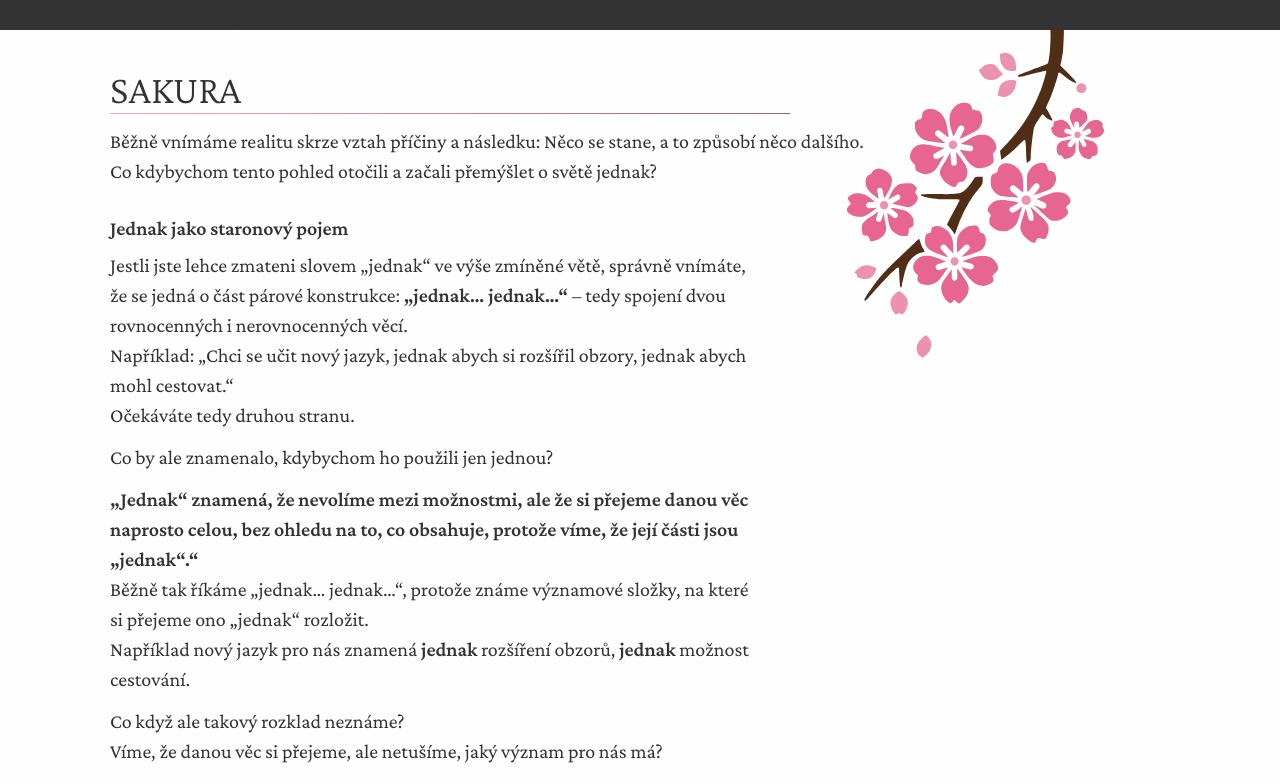
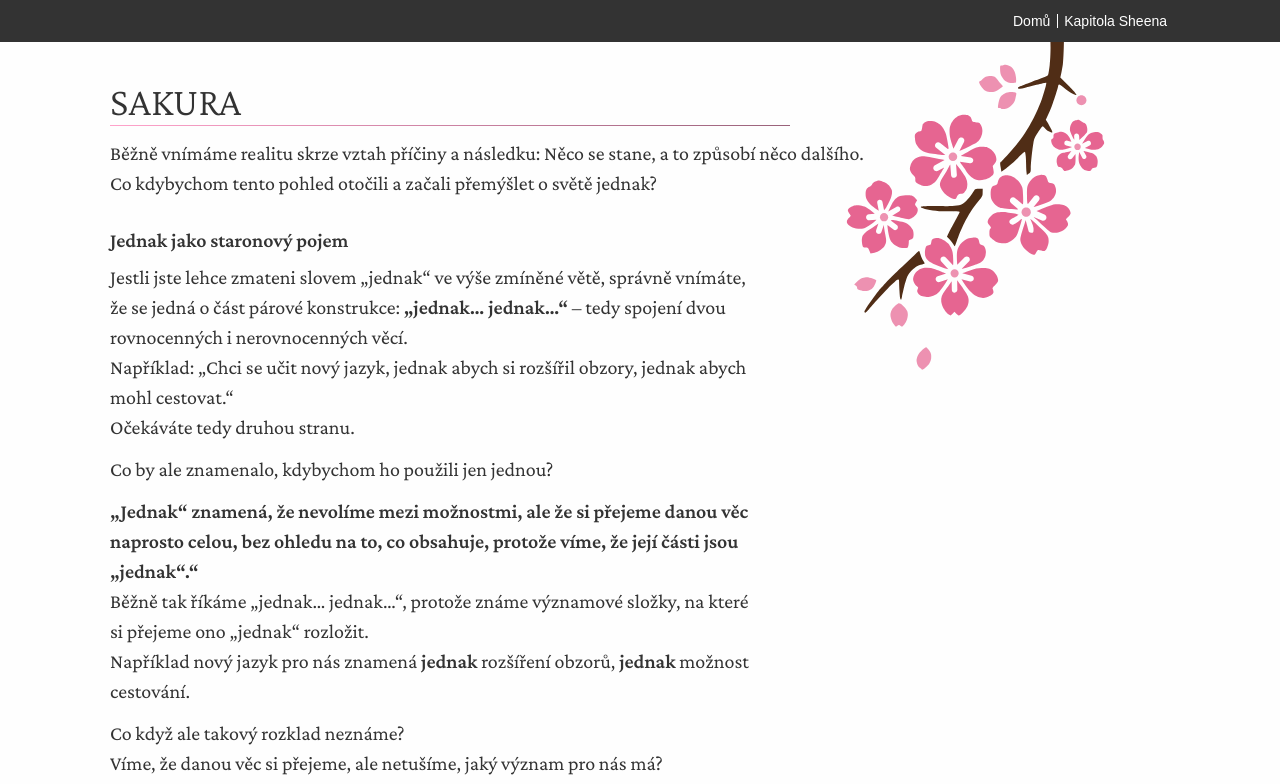
Before and after one commit to bibiviolet2/sakura-client, a React (Create React App) app: page / in a window 1280 px wide. Shown: the top 784 px of the page. Built offline with nearby package versions, Linux system fonts and the light colour scheme.

Commit message:
designed article detail

```diff
--- a/src/App.tsx
+++ b/src/App.tsx
@@ -1,19 +1,18 @@
-import { BrowserRouter as Router, Routes, Route, Link } from "react-router-dom";
+import { BrowserRouter as Router, Routes, Route } from "react-router-dom";
 import Home from "@pages/Home";
 import ArticleDetail from "@pages/ArticleDetail/ArticleDetail";
+import Footer from "@components/Footer/Footer";
+import MainNav from "@components/MainNav/MainNav";
 
 const App = () => {
   return (
     <Router>
-      <nav className="nav--main">
-        <div className="container">
-          <Link to="/">Domů</Link> | <Link to="/hodnoty">Hodnoty</Link>
-        </div>
-      </nav>
+      <MainNav />
       <Routes>
         <Route path="/" element={<Home />} />
         <Route path="/:categoryId/:articleId" element={<ArticleDetail/>} />
       </Routes>
+      <Footer />
     </Router>
   );
 };
--- a/src/components/Article/Article.tsx
+++ b/src/components/Article/Article.tsx
@@ -2,6 +2,7 @@ import React from "react";
 import "./Article.scss"; // ✅ Import SCSS bez modularity
 import ArticleModel from "model/ArticleModel";
 import Text from "@components/Text/Text";
+import Page from "@components/Page";
 
 type ArticleProps = {
   article: ArticleModel;
@@ -9,12 +10,13 @@ type ArticleProps = {
 
 const Article: React.FC<ArticleProps> = ({ article }) => {
   return (
-    <article className="article">
-        <h1 className="article__title">{article.title}</h1>
+    <Page
+        headlineText={article.title}
+    >
         <div className="article__content">
             <Text>{article.content}</Text>
-        </div>
-    </article>
+            </div>
+    </Page>
   );
 };
 
--- /dev/null
+++ b/src/components/Footer/Footer.tsx
@@ -0,0 +1,13 @@
+import React from "react";
+
+const Footer: React.FC = () => {
+  return (
+    <div className="container">
+      <footer className="footer">
+        <p aria-hidden="true">🌿 Sakura Online – laskavost, výklad a zkoumání 🌿</p>
+      </footer>
+    </div>
+  );
+};
+
+export default Footer;
--- /dev/null
+++ b/src/components/Header/Header.tsx
@@ -0,0 +1,17 @@
+import React from "react";
+
+type HeaderProps = {
+    headlineText?:string;
+    children?: React.ReactNode;
+};
+
+const Header: React.FC<HeaderProps> = ({ children, headlineText }) => {
+  return (
+    <header className="header">
+        {headlineText && <h1 className="header__title">{headlineText}</h1>}
+        {children}
+    </header>
+  );
+};
+
+export default Header;
--- /dev/null
+++ b/src/components/MainNav/MainNav.tsx
@@ -0,0 +1,14 @@
+import React from "react";
+import { Link } from "react-router-dom";
+
+const MainNav: React.FC = () => {
+  return (
+    <nav className="nav--main">
+      <div className="container">
+        <Link to="/">Domů</Link> <span className="hidden-for-screen-readers">|</span> <Link to="/manzele-tarisovi/sheena">Kapitola Sheena</Link>
+      </div>
+    </nav>
+  );
+};
+
+export default MainNav;
--- /dev/null
+++ b/src/components/Page.tsx
@@ -0,0 +1,37 @@
+import React from "react";
+import Header from "@components/Header/Header";
+
+type PageProps = {
+  children: React.ReactNode;
+  header?: React.ReactNode;
+  headlineText?: string;
+};
+
+const Page: React.FC<PageProps> = ({ children, header, headlineText }) => {
+  return (
+    <div className="page">
+		<div className="container container--main">
+			{header || headlineText && <Header headlineText={headlineText}>{header}</Header>}
+
+			<div className="layout">
+				<main>{children}</main>
+				<aside>
+					{/* <section>
+					<h2>Prozkoumej kategorie</h2>
+					<ul>
+						<li>
+						<a href="/hodnoty">💖 Hodnoty</a>
+						</li>
+						<li>
+						<a href="/filozofie">📖 Filozofie</a>
+						</li>
+					</ul>
+					</section> */}
+				</aside>
+			</div>
+		</div>
+	</div>
+  );
+};
+
+export default Page;
--- a/src/pages/Home.tsx
+++ b/src/pages/Home.tsx
@@ -1,23 +1,22 @@
+import Page from "@components/Page";
 import Text from "@components/Text/Text";
 import { removeIndentation } from "@utils/removeIndentation";
 
 const Home = () => {
 
   return (
-      <div className="container container--main">
-      <header className="header">
-          <h1 className="header__title">Sakura <span className="hidden">Online</span></h1>
+      <Page
+        header={<>
+        <h1 className="header__title">Sakura <span className="hidden-for-screen-readers">Online</span></h1>
           <p>
             Běžně vnímáme realitu skrze vztah příčiny a následku:
             Něco se stane, a to způsobí něco dalšího.
           <br />
             Co kdybychom tento pohled otočili a začali přemýšlet o světě jednak?
           </p>
-      </header>
-
-      <div className="layout">
-        <main>
-          <Text>
+        </>}
+      >
+        <Text>
           {removeIndentation(`
             ## **Jednak jako staronový pojem**
 
@@ -59,25 +58,7 @@ const Home = () => {
             **Takže, jak jsme na tom nyní?**
             `)}
           </Text>
-          </main>
-          <aside>
-          {/* <section className={styles.categories}>
-            <h2>Prozkoumej kategorie</h2>
-            <ul>
-              <li>
-                <Link to="/hodnoty">💖 Hodnoty</Link>
-              </li>
-              <li>
-                <Link to="/filozofie">📖 Filozofie</Link>
-              </li>
-            </ul>
-          </section> */}
-          </aside>
-      </div>
-      <footer className="footer">
-        <p aria-hidden="true">🌿 Sakura Online – laskavost, výklad a zkoumání 🌿</p>
-      </footer>
-    </div>
+      </Page>
   );
 };
 
--- a/src/styles/_base.scss
+++ b/src/styles/_base.scss
@@ -44,6 +44,6 @@ strong {
 	font-weight: 600;
 }
 
-.hidden {
+.hidden-for-screen-readers {
 	display: none;
 }
--- a/src/styles/_layout.scss
+++ b/src/styles/_layout.scss
@@ -81,7 +81,25 @@
 
 .nav {
 	&--main {
+		padding: rem(6) 0;
+		text-align: right;
+		color: #fff;
 		background-color: var(--secondary-color);
+		font-family: sans-serif;
+		font-size: rem(14);
+
+		a {
+			color: #fff;
+			text-decoration: none;
+			display: inline-block;
+			line-height: 1;
+			padding: 0 rem(3);
+
+			+ span + a {
+				border-left: 1px solid #fff;
+				padding-left: rem(6);
+			}
+		}
 	}
 }
 
--- a/tsconfig.json
+++ b/tsconfig.json
@@ -33,6 +33,7 @@
     "isolatedModules": true,
     "noEmit": true,
     "jsx": "react-jsx",
+    "types": ["react", "react-dom"],
     "experimentalDecorators": true,
     "useDefineForClassFields": false
   },
```
